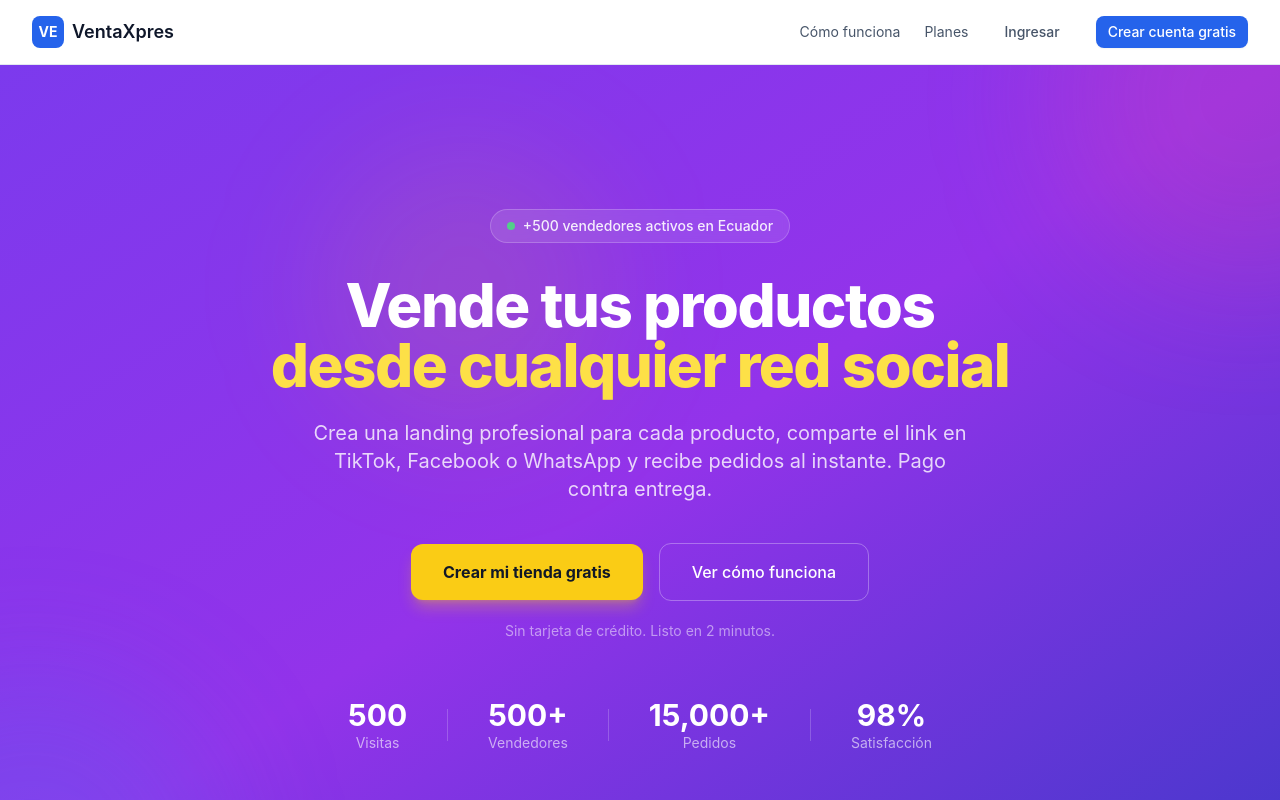
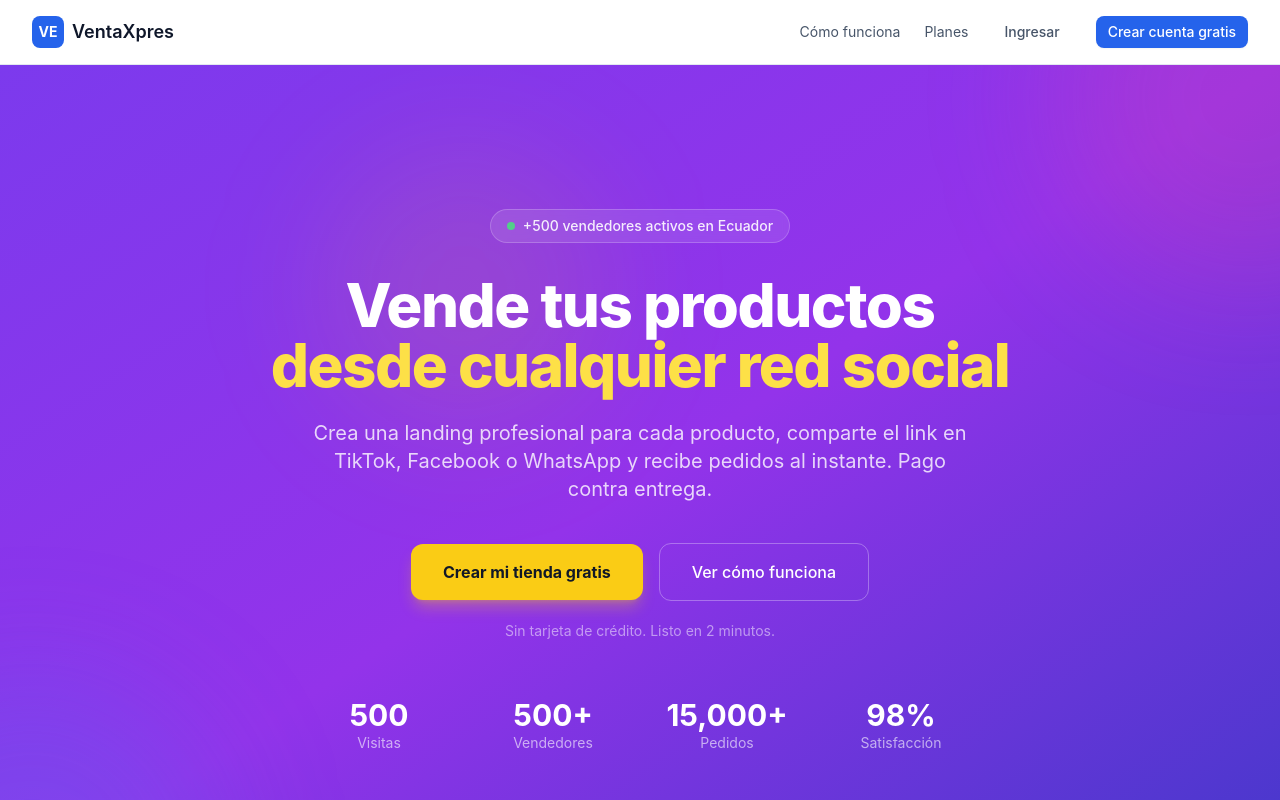
Before and after one commit to LuisRha/ventaexpress, a React (Vite) app: page / in a window 1280 px wide. Shown: the top 800 px of the page. Built offline with nearby package versions, Linux system fonts and the light colour scheme; no server answers; the database is empty.

Commit message:
fix: counters responsive grid 2x2 en movil

```diff
--- a/src/pages/public/LandingPage.tsx
+++ b/src/pages/public/LandingPage.tsx
@@ -114,13 +114,10 @@ export function LandingPage() {
           </p>
 
           {/* Social proof - Animated counters */}
-          <div className="mt-14 flex items-center justify-center gap-6 sm:gap-10">
+          <div className="mt-14 grid grid-cols-2 sm:grid-cols-4 gap-4 sm:gap-6 max-w-md sm:max-w-2xl mx-auto">
             <CounterItem target={totalViews} suffix="" label="Visitas" />
-            <div className="h-8 w-px bg-white/20" />
             <CounterItem target={500} suffix="+" label="Vendedores" />
-            <div className="h-8 w-px bg-white/20" />
             <CounterItem target={15000} suffix="+" label="Pedidos" />
-            <div className="h-8 w-px bg-white/20" />
             <CounterItem target={98} suffix="%" label="Satisfacción" />
           </div>
         </div>
```
